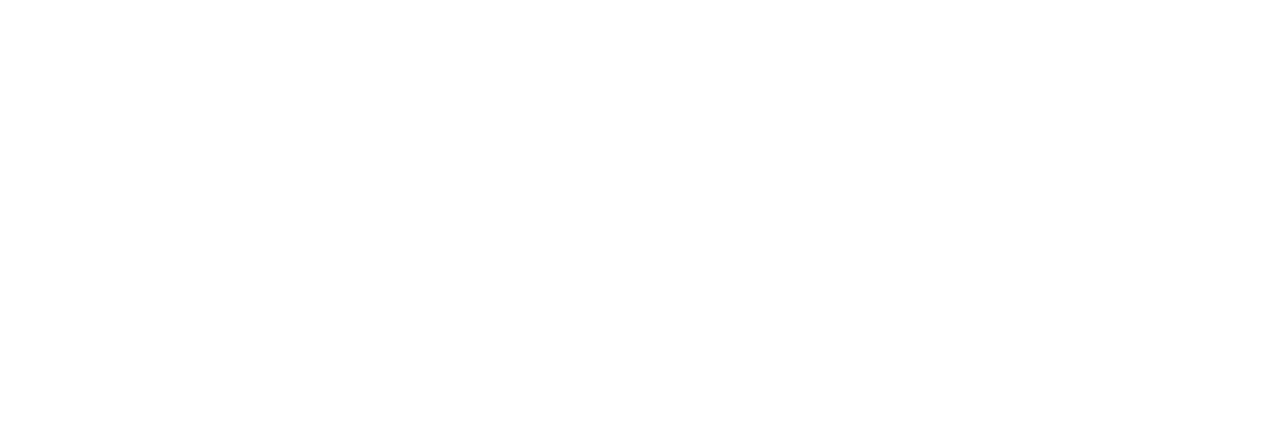
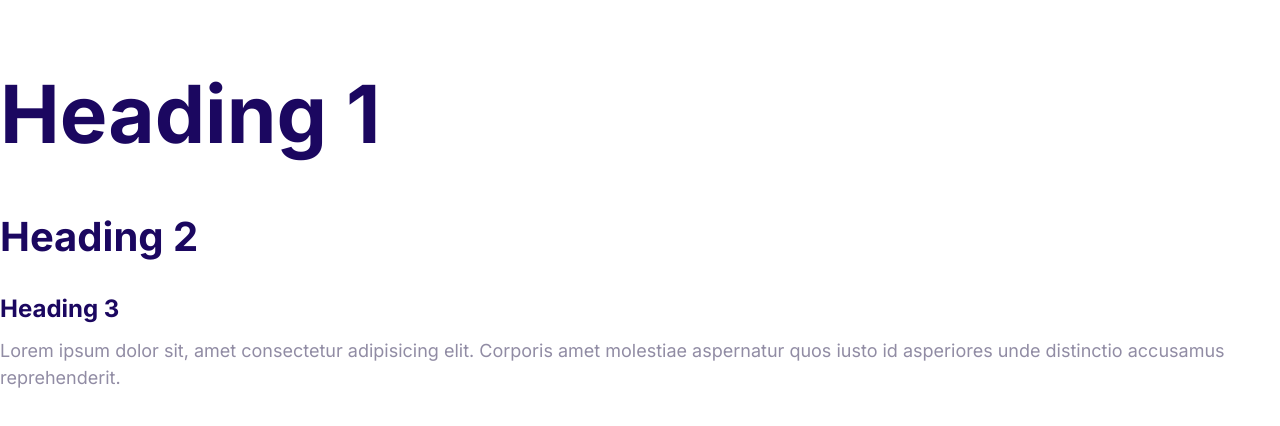
Before and after one commit to brain-shutdown/brain-shutdown.github.io, a plain HTML site: page index.html in a window 1280 px wide. Drawn offline with Linux system fonts and the light colour scheme.

Commit message:
Font styles defined

```diff
--- a/css/styles.css
+++ b/css/styles.css
@@ -5,3 +5,57 @@
     --color-headings: #1b0760;
     --color-body: #918ca4;
 }
+
+html {
+    font-size: 62.5%;
+}
+
+body {
+    font-family: Inter, Arial, Helvetica, sans-serif;
+    font-weight: 400;
+    font-size: 2.4rem;
+    line-height: 1.5;
+    color: var(--color-body);
+}
+
+h1,
+h2,
+h3,
+h4,
+h5,
+h6 {
+    font-weight: 700;
+    color: var(--color-headings);
+    margin-bottom: 1rem;
+}
+
+h1 {
+    font-size: 7rem;
+}
+
+h2 {
+    font-size: 4rem;
+}
+
+h3 {
+    font-size: 3rem;
+}
+
+p {
+    margin-top: 0;
+}
+
+@media screen and (min-width: 1024px) {
+    body {
+        font-size: 1.8rem;
+    }
+    h1 {
+        font-size: 8rem;
+    }
+    h2 {
+        font-size: 4rem;
+    }
+    h3 {
+        font-size: 2.4rem;
+    }
+}
--- a/index.html
+++ b/index.html
@@ -4,8 +4,18 @@
         <meta charset="UTF-8" />
         <meta name="viewport" content="width=device-width, initial-scale=1.0" />
         <title>Document</title>
+        <link rel="preconnect" href="https://fonts.gstatic.com" />
+        <link href="https://fonts.googleapis.com/css2?family=Inter:wght@400;700&display=swap" rel="stylesheet" />
         <link rel="stylesheet" href="css/normalize.css" />
         <link rel="stylesheet" href="css/styles.css" />
     </head>
-    <body></body>
+    <body>
+        <h1>Heading 1</h1>
+        <h2>Heading 2</h2>
+        <h3>Heading 3</h3>
+        <p>
+            Lorem ipsum dolor sit, amet consectetur adipisicing elit. Corporis amet molestiae aspernatur quos iusto id asperiores unde distinctio
+            accusamus reprehenderit.
+        </p>
+    </body>
 </html>
```
